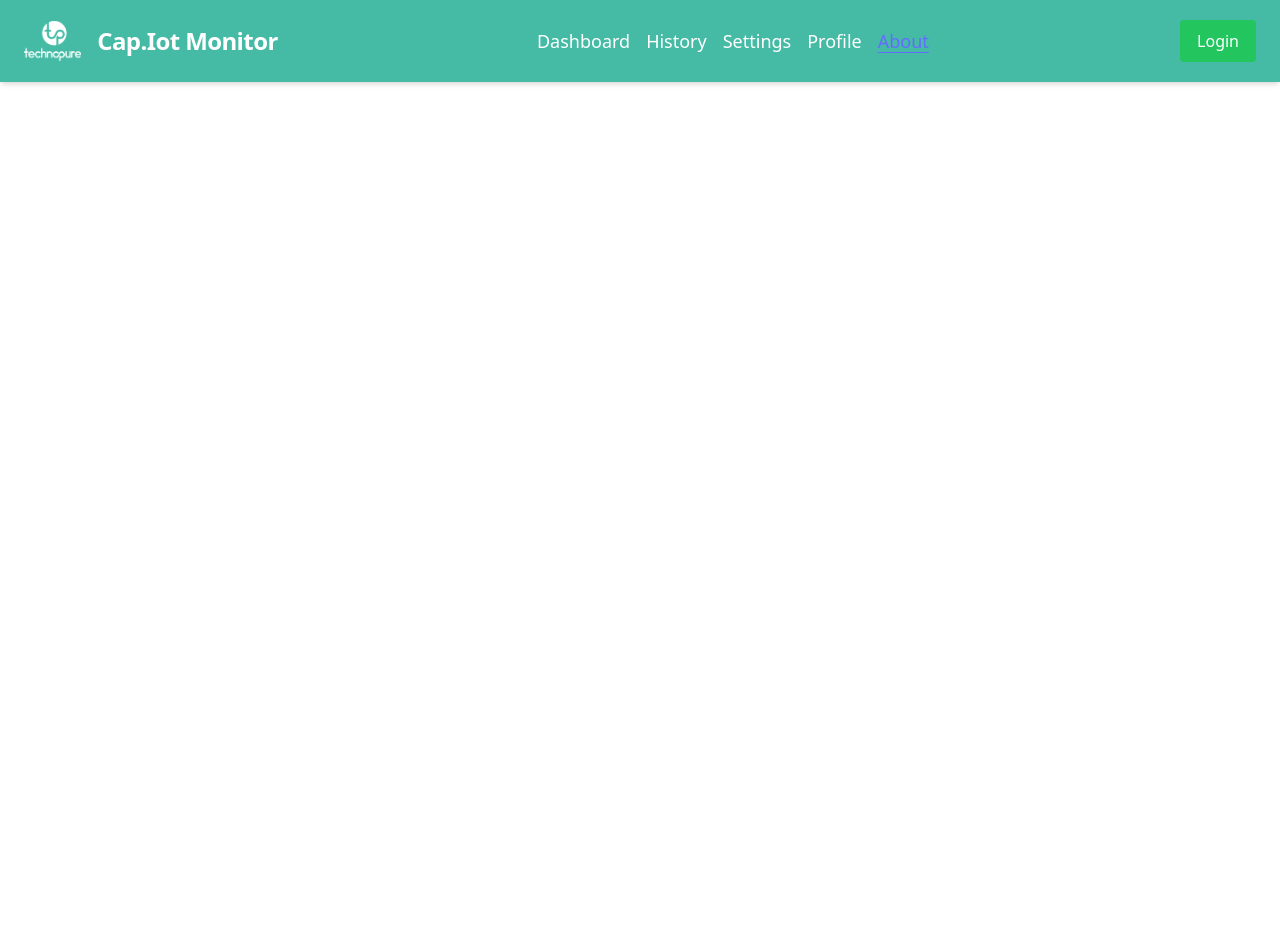
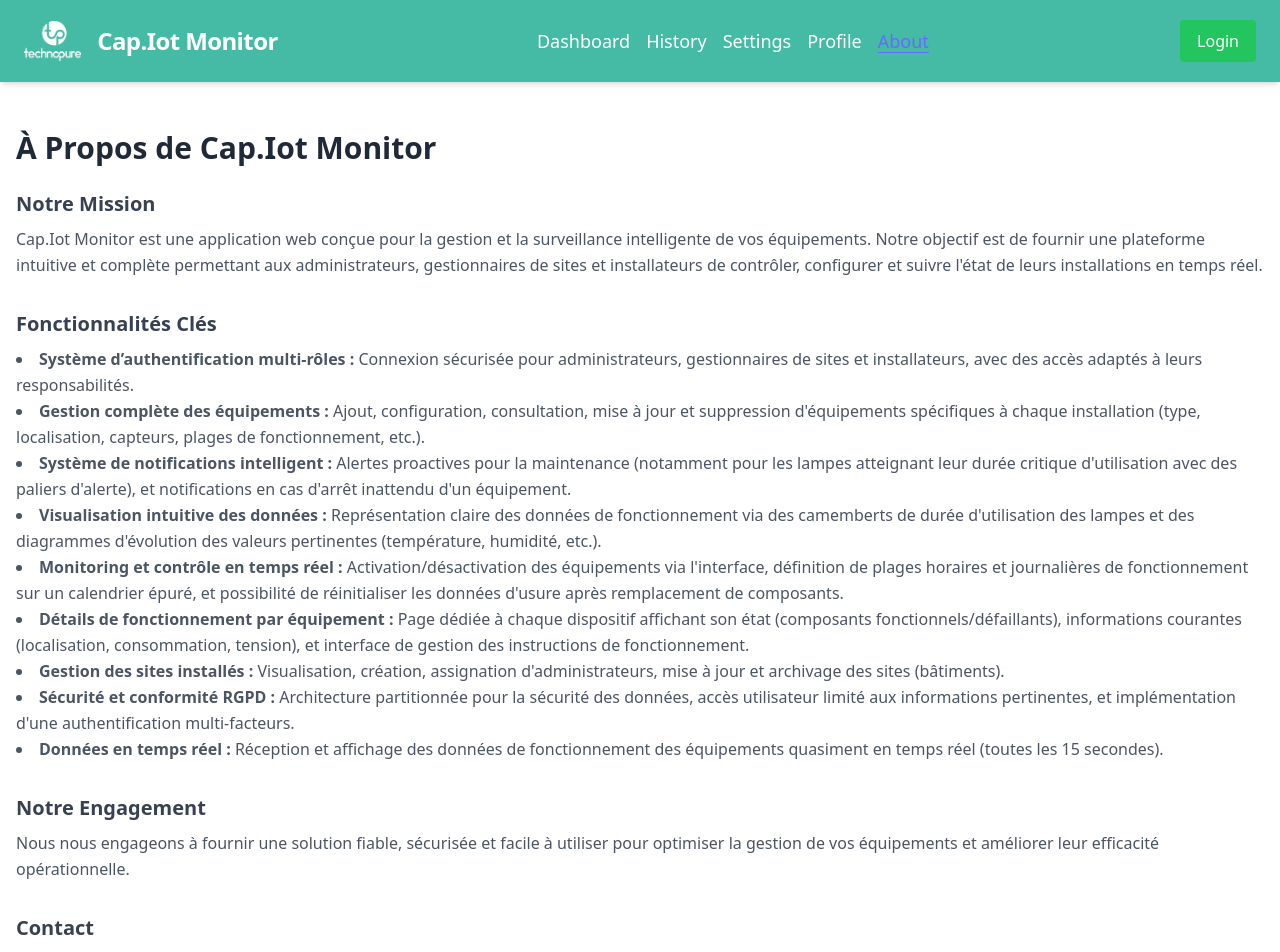
Before and after one commit to Flamware/CapIot, a React (Vite) app: page /about in a window 1280 px wide. Shown: the top 952 px of the page. Before the commit the page ends 800 px from the top, so only its background shows below. Built offline with nearby package versions, Linux system fonts and the light colour scheme; no server answers.

Commit message:
No file selected

```diff
--- a/src/App.tsx
+++ b/src/App.tsx
@@ -5,6 +5,7 @@ import Login from "./pages/login.tsx";
 import Profile from "./pages/profile.tsx";
 import Dashboard from "./pages/dashboard.tsx";
 import Admin from "./pages/admin.tsx";
+import About from "./pages/about.tsx";
 
 
 const App: React.FC = () => {
@@ -18,6 +19,7 @@ const App: React.FC = () => {
                     <Route path="/login" element={<Login />} />
                     <Route path="/admin" element={<Admin/>}/>
                     <Route path="/profile" element={<Profile/>} />
+                    <Route path="/about" element={<About/>} />
                 </Routes>
             </main>
         </BrowserRouter>
--- /dev/null
+++ b/src/pages/about.tsx
@@ -0,0 +1,66 @@
+import React from 'react';
+import {NavLink} from "react-router-dom";
+
+const AboutPage: React.FC = () => {
+    return (
+        <div className="container mx-auto py-8">
+            <h1 className="text-3xl font-bold text-gray-800 mb-6">À Propos de Cap.Iot Monitor</h1>
+
+            <section className="mb-8">
+                <h2 className="text-xl font-semibold text-gray-700 mb-2">Notre Mission</h2>
+                <p className="text-gray-600 leading-relaxed">
+                    Cap.Iot Monitor est une application web conçue pour la gestion et la surveillance intelligente de vos équipements. Notre objectif est de fournir une plateforme intuitive et complète permettant aux administrateurs, gestionnaires de sites et installateurs de contrôler, configurer et suivre l'état de leurs installations en temps réel.
+                </p>
+            </section>
+
+            <section className="mb-8">
+                <h2 className="text-xl font-semibold text-gray-700 mb-2">Fonctionnalités Clés</h2>
+                <ul className="list-disc list-inside text-gray-600 leading-relaxed">
+                    <li>
+                        <strong>Système d’authentification multi-rôles :</strong> Connexion sécurisée pour administrateurs, gestionnaires de sites et installateurs, avec des accès adaptés à leurs responsabilités.
+                    </li>
+                    <li>
+                        <strong>Gestion complète des équipements :</strong> Ajout, configuration, consultation, mise à jour et suppression d'équipements spécifiques à chaque installation (type, localisation, capteurs, plages de fonctionnement, etc.).
+                    </li>
+                    <li>
+                        <strong>Système de notifications intelligent :</strong> Alertes proactives pour la maintenance (notamment pour les lampes atteignant leur durée critique d'utilisation avec des paliers d'alerte), et notifications en cas d'arrêt inattendu d'un équipement.
+                    </li>
+                    <li>
+                        <strong>Visualisation intuitive des données :</strong> Représentation claire des données de fonctionnement via des camemberts de durée d'utilisation des lampes et des diagrammes d'évolution des valeurs pertinentes (température, humidité, etc.).
+                    </li>
+                    <li>
+                        <strong>Monitoring et contrôle en temps réel :</strong> Activation/désactivation des équipements via l'interface, définition de plages horaires et journalières de fonctionnement sur un calendrier épuré, et possibilité de réinitialiser les données d'usure après remplacement de composants.
+                    </li>
+                    <li>
+                        <strong>Détails de fonctionnement par équipement :</strong> Page dédiée à chaque dispositif affichant son état (composants fonctionnels/défaillants), informations courantes (localisation, consommation, tension), et interface de gestion des instructions de fonctionnement.
+                    </li>
+                    <li>
+                        <strong>Gestion des sites installés :</strong> Visualisation, création, assignation d'administrateurs, mise à jour et archivage des sites (bâtiments).
+                    </li>
+                    <li>
+                        <strong>Sécurité et conformité RGPD :</strong> Architecture partitionnée pour la sécurité des données, accès utilisateur limité aux informations pertinentes, et implémentation d'une authentification multi-facteurs.
+                    </li>
+                    <li>
+                        <strong>Données en temps réel :</strong> Réception et affichage des données de fonctionnement des équipements quasiment en temps réel (toutes les 15 secondes).
+                    </li>
+                </ul>
+            </section>
+
+            <section className="mb-8">
+                <h2 className="text-xl font-semibold text-gray-700 mb-2">Notre Engagement</h2>
+                <p className="text-gray-600 leading-relaxed">
+                    Nous nous engageons à fournir une solution fiable, sécurisée et facile à utiliser pour optimiser la gestion de vos équipements et améliorer leur efficacité opérationnelle.
+                </p>
+            </section>
+
+            <section>
+                <h2 className="text-xl font-semibold text-gray-700 mb-2">Contact</h2>
+                <p className="text-gray-600 leading-relaxed">
+                    Pour toute question ou demande d'information, n'hésitez pas à <NavLink to="https://www.technopure.fr/Contact.html" className="text-blue-500 hover:underline">nous contacter</NavLink>.
+                </p>
+            </section>
+        </div>
+    );
+};
+
+export default AboutPage;
```
